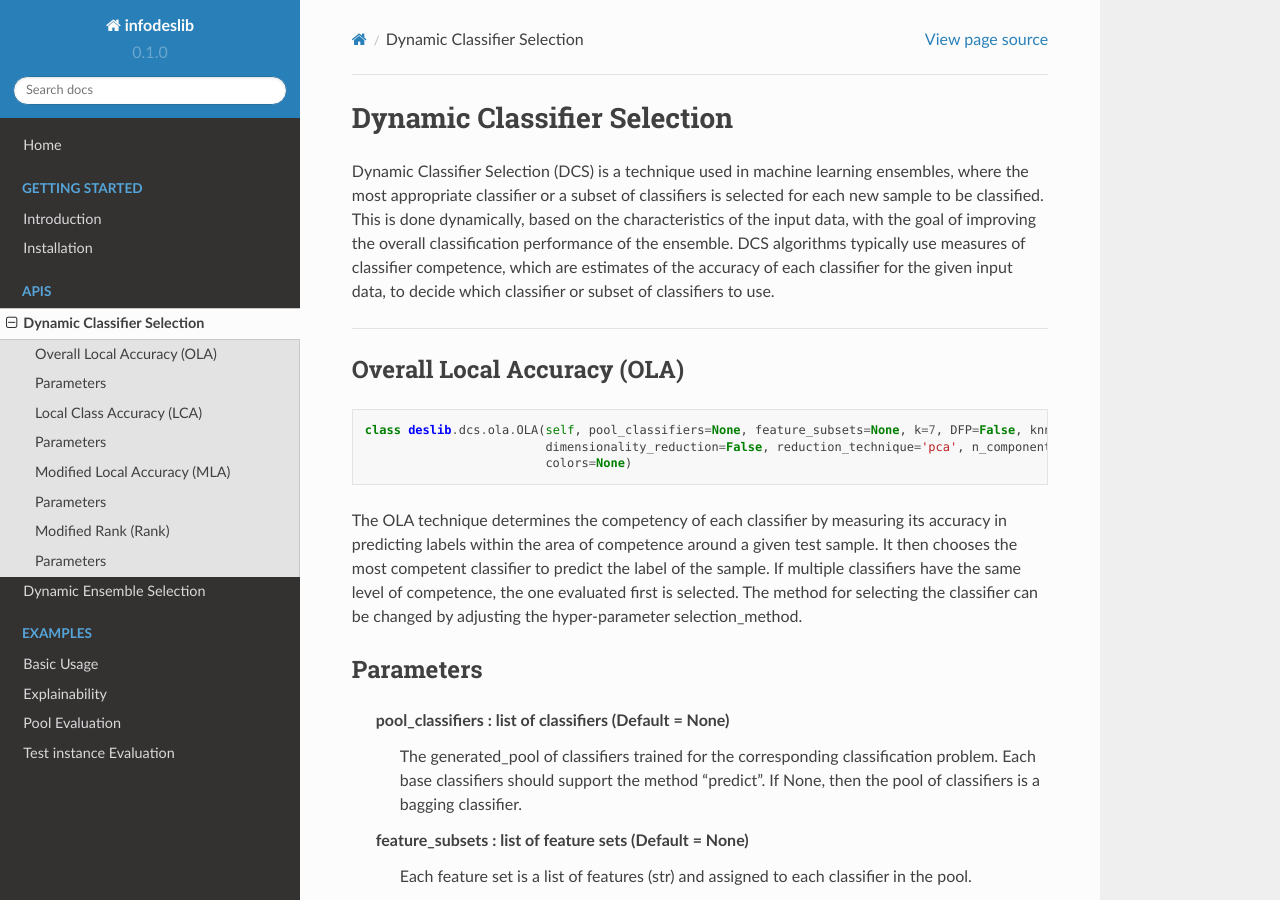
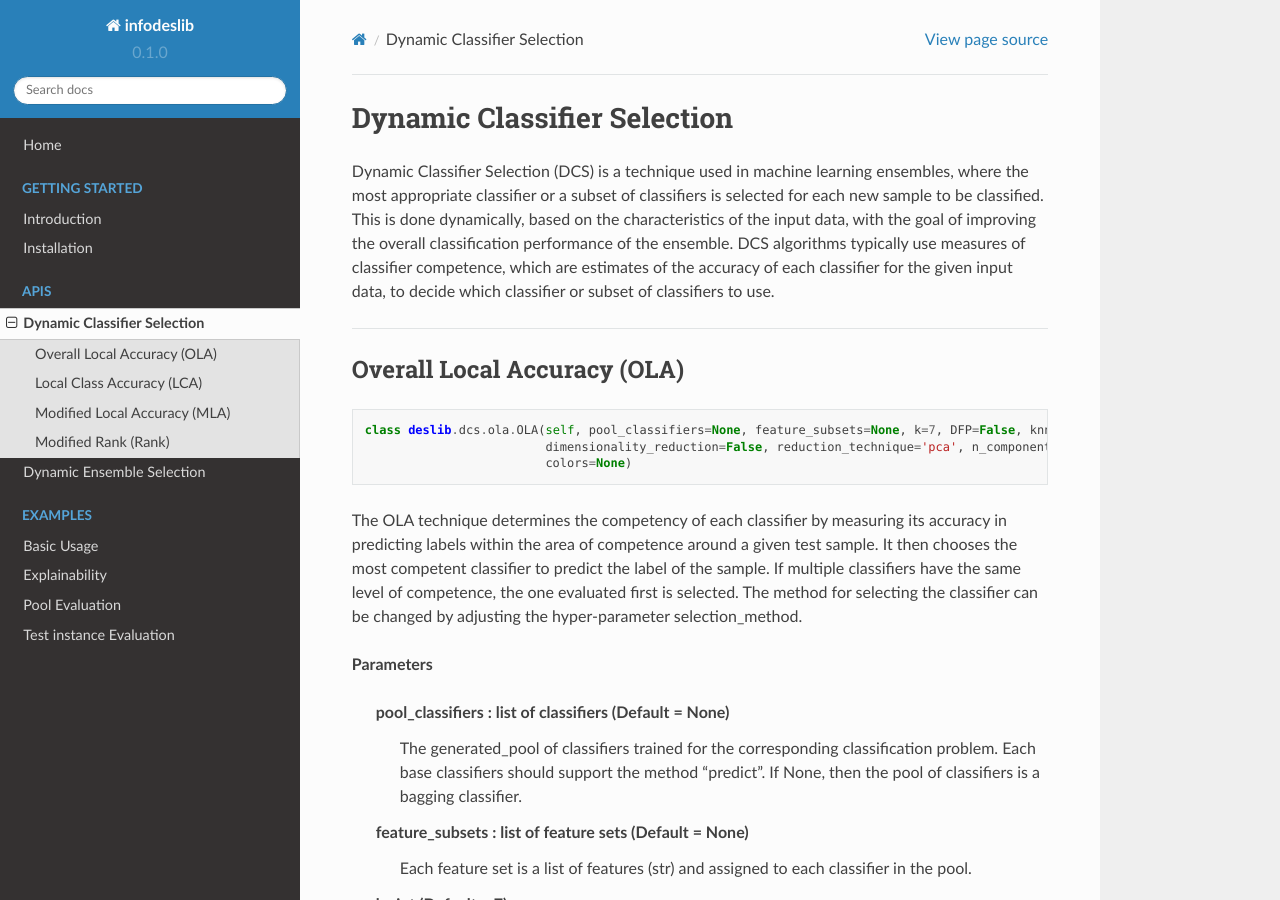
Before and after one commit to adv-panda/infodeslib_docs, a Sphinx documentation site: the page built from docs/source/apis/dcs.rst, in a window 1280 px wide and 900 px high. Built offline with Sphinx 7.4.7 and the Read the Docs theme 2.0.0, drawn with Linux system fonts in a browser that asks for light colours.

Commit message:
Update dcs.rst

```diff
--- a/docs/source/apis/dcs.rst
+++ b/docs/source/apis/dcs.rst
@@ -16,8 +16,8 @@ Overall Local Accuracy (OLA)
 
 The OLA technique determines the competency of each classifier by measuring its accuracy in predicting labels within the area of competence around a given test sample. It then chooses the most competent classifier to predict the label of the sample. If multiple classifiers have the same level of competence, the one evaluated first is selected. The method for selecting the classifier can be changed by adjusting the hyper-parameter selection_method.
 
-Parameters
-----------
+**Parameters**
+
         pool_classifiers : list of classifiers (Default = None)
                 The generated_pool of classifiers trained for the corresponding
                 classification problem. Each base classifiers should support the method
@@ -67,8 +67,8 @@ Local Class Accuracy (LCA)
 
 The LCA technique measures the competency of each classifier by evaluating its accuracy in predicting the label of a test sample with respect to a particular output class. The classifier's competence level is estimated by the percentage of local training samples, assigned to that output class, which it correctly predicts. The most competent classifier is then chosen to predict the label of the test sample. If more than one classifier has the same level of competence, the first evaluated one is selected. The selection methodology can be adjusted by modifying the hyper-parameter selection_method.
 
-Parameters
-----------
+**Parameters**
+
         pool_classifiers : list of classifiers (Default = None)
                 The generated_pool of classifiers trained for the corresponding
                 classification problem. Each base classifiers should support the method
@@ -117,8 +117,8 @@ Modified Local Accuracy (MLA)
 
 The MLA approach is similar to LCA but takes into account the distance between the test sample and each pattern in the region of competence to weight the output of each base classifier. The classifier with the highest competence level is selected to predict the label of the test sample, and if multiple classifiers have the same competence level, the first evaluated one is chosen. The selection methodology can be modified by adjusting the hyper-parameter selection_method.
 
-Parameters
-----------
+**Parameters**
+
         pool_classifiers : list of classifiers (Default = None)
                 The generated_pool of classifiers trained for the corresponding
                 classification problem. Each base classifiers should support the method
@@ -166,8 +166,8 @@ Modified Rank (Rank)
 
 The Modified Classifier Rank method evaluates the competency level of each classifier and selects the most competent one to predict the label of a test sample. Competence is measured by counting the number of correctly classified samples starting from the closest neighbor of the test sample. The classifier with the highest number of correctly classified samples is deemed the most competent and chosen to predict the label. If multiple classifiers have the same level of competence, the first evaluated one is selected. The selection methodology can be adjusted by modifying the hyper-parameter selection_method.
 
-Parameters
-----------
+**Parameters**
+
         pool_classifiers : list of classifiers (Default = None)
                 The generated_pool of classifiers trained for the corresponding
                 classification problem. Each base classifiers should support the method
@@ -201,5 +201,3 @@ Parameters
 
         colors : dict (Default = None)
                 A dictionary of assigning colors for each class
-
--------------------------------------------------------------------------------
```
